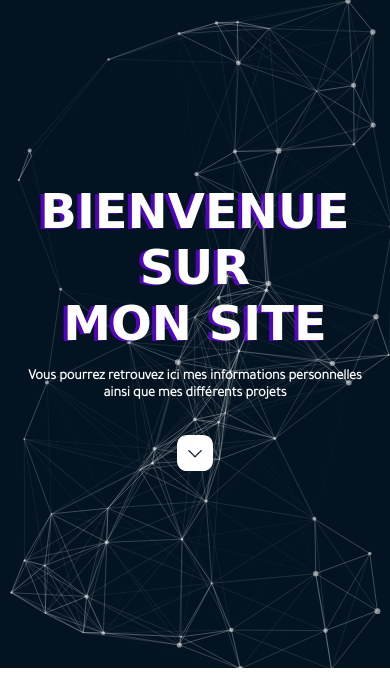
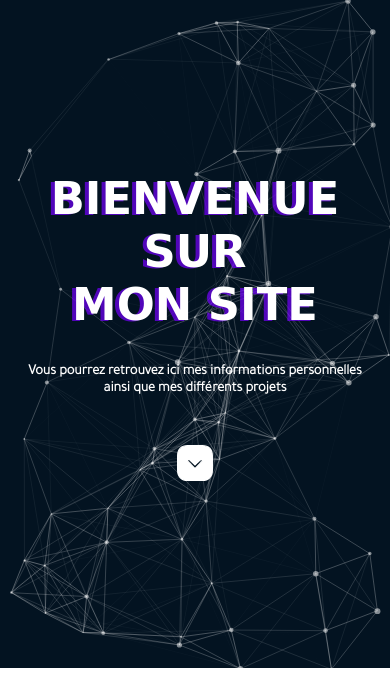
Before and after one commit to Theoode/Portfolio, a PHP site: page / in a window 390 px wide. Shown: the top 680 px of the page. Run offline with PHP 8.4, Linux system fonts and the light colour scheme; some web fonts are replaced.

```diff
--- a/CSS/style.css
+++ b/CSS/style.css
@@ -307,8 +307,11 @@ ul{
 }
 
 @media screen and (max-width: 580px) {
+    #particles-js h3{
+        padding: 15px;
+    }
     h1{
-        font-size: 3em;
+        font-size: 2.8em;
     }
    .box h2{
        font-size: 2em;
--- a/index.html
+++ b/index.html
@@ -15,7 +15,7 @@
     <div>
         <div>
             <h1>BIENVENUE SUR </br>MON SITE</h1></br>
-            <h3> Vous pourrez retrouvez ici mes informations personnelles</br> ainsi que mes différents projets</h3>
+            <h3> Vous pourrez retrouvez ici mes informations personnelles ainsi que mes différents projets</h3>
             <a href="#medecouvrir"> <svg width="64px" height="64px" viewBox="-2.4 -2.4 28.80 28.80" fill="none" xmlns="http://www.w3.org/2000/svg" stroke="#ffffff" stroke-width="0.72"><g id="SVGRepo_bgCarrier" stroke-width="0"></g><g id="SVGRepo_tracerCarrier" stroke-linecap="round" stroke-linejoin="round" stroke="#00ff00" stroke-width="0.192"></g><g id="SVGRepo_iconCarrier"> <path d="M16.19 2H7.81C4.17 2 2 4.17 2 7.81V16.18C2 19.83 4.17 22 7.81 22H16.18C19.82 22 21.99 19.83 21.99 16.19V7.81C22 4.17 19.83 2 16.19 2ZM16.06 11.17L12.53 14.7C12.38 14.85 12.19 14.92 12 14.92C11.81 14.92 11.62 14.85 11.47 14.7L7.94 11.17C7.65 10.88 7.65 10.4 7.94 10.11C8.23 9.82 8.71 9.82 9 10.11L12 13.11L15 10.11C15.29 9.82 15.77 9.82 16.06 10.11C16.35 10.4 16.35 10.87 16.06 11.17Z" fill="#ffffff"></path> </g></svg></a>
         </div>
     </div>
```
